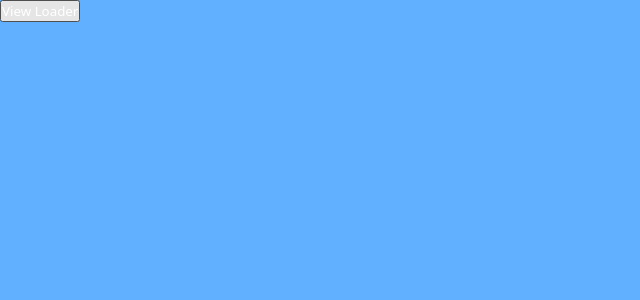
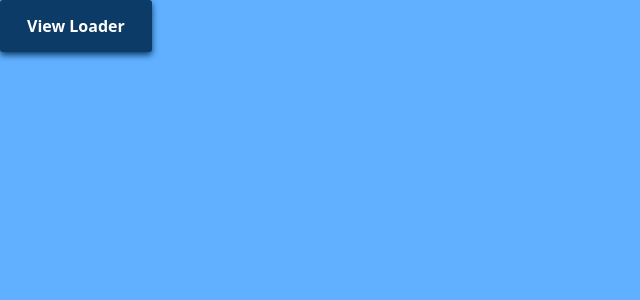
Before and after one commit to benbakle/MC2020, a React (Create React App) app in the folder Web.UI/wwwroot/: page / in a window 1280 px wide. Shown: the top 300 px of the page, without its empty margins (0-640 px from the left). Built offline with nearby package versions, Linux system fonts and the light colour scheme.

Commit message:
clean: organize files as library

```diff
--- a/Web.UI/wwwroot/src/App.js
+++ b/Web.UI/wwwroot/src/App.js
@@ -1,9 +1,10 @@
 import React, { lazy, Suspense } from 'react';
 import { BrowserRouter as Router, Route, Switch } from "react-router-dom";
-import Loading from './components/controls/Loading';
+import { Controls } from './components';
 import './app.scss';
 
-const Landing = lazy(() => import('./components/Landing'));
+const { Loading } = Controls;
+const Landing = lazy(() => import('./components/Pages/Landing'));
 
 const App = () => {
     return (
@@ -12,8 +13,8 @@ const App = () => {
                 <Router>
                     <Suspense fallback={<Loading />}>
                         <Switch>
-                            <Route  exact path='/loading'><Loading /></Route>
-                            <Route  exact path='/'><Landing /></Route>
+                            <Route exact path='/loading'><Loading /></Route>
+                            <Route exact path='/'><Landing /></Route>
                         </Switch>
                     </Suspense>
                 </Router>
--- a/Web.UI/wwwroot/src/components/Landing.js
+++ /dev/null
@@ -1,9 +0,0 @@
-import React from 'react';
-import { useHistory } from 'react-router-dom';
-
-const Landing = () => {
-    const history = useHistory();
-    return <button onClick={() => history.push('/loading')}>View Loader</button>;
-}
-
-export default Landing;
--- /dev/null
+++ b/Web.UI/wwwroot/src/components/Pages/Landing/index.js
@@ -0,0 +1,17 @@
+import React from 'react';
+import { useHistory } from 'react-router-dom';
+import { Controls } from '../..';
+
+const { Button } = Controls;
+
+const Landing = () => {
+    const history = useHistory();
+    return (
+        <Button
+            content="View Loader"
+            className="button primary"
+            onClick={() => history.push('/loading')} />
+    )
+}
+
+export default Landing;
--- /dev/null
+++ b/Web.UI/wwwroot/src/components/Pages/index.js
@@ -0,0 +1,5 @@
+import Landing from './Landing';
+
+export {
+    Landing
+}
--- /dev/null
+++ b/Web.UI/wwwroot/src/components/controls/Button/button.scss
@@ -0,0 +1,24 @@
+@import "../../../scss-variables/colors.scss";
+
+.button {
+    border: none;
+    background-color: transparent;
+    font-size: 1.6rem;
+    transition-duration: 0.3s;
+    cursor: pointer;
+
+    &.primary {
+        background-color: $blue;
+        color: $white;
+        border-radius: 0.3rem;
+        font-weight: 700;
+        padding: 1.5rem 2.7rem;
+
+        &:hover,
+        &:active,
+        &:focus {
+            background-color: $dark-blue;
+            box-shadow: 0px 3px 6px $dark-blue;
+        }
+    }
+}
--- /dev/null
+++ b/Web.UI/wwwroot/src/components/controls/Button/index.js
@@ -0,0 +1,23 @@
+import React from 'react';
+import './button.scss';
+
+const Button = (props) => {
+    const { content, ariaLabel, onClick, className } = props;
+
+    const buttonClasses = `button${className ? " " + className : ""}`;
+
+    const handleClick = () => {
+        onClick && onClick();
+    }
+
+    if (!content)
+        return <></>
+
+    return (
+        <button className={buttonClasses} aria-label={ariaLabel || content} onClick={handleClick} >
+            {content}
+        </button>
+    );
+}
+
+export default Button;
--- a/Web.UI/wwwroot/src/components/controls/Icons/index.js
+++ b/Web.UI/wwwroot/src/components/controls/Icons/index.js
@@ -2,8 +2,4 @@ import React from 'react';
 import { FontAwesomeIcon } from '@fortawesome/react-fontawesome'
 import { faSignOutAlt } from '@fortawesome/free-solid-svg-icons'
 
-const Logout = () => <FontAwesomeIcon icon={faSignOutAlt} />;
-
-export {
-    Logout
-};
+export const Logout = () => <FontAwesomeIcon icon={faSignOutAlt} />;
--- a/Web.UI/wwwroot/src/components/controls/Loading/loading.scss
+++ b/Web.UI/wwwroot/src/components/controls/Loading/loading.scss
@@ -1,4 +1,51 @@
-@import '../../../scss-variables/colors.scss';
+@import "../../../scss-variables/colors.scss";
+
+@keyframes loading {
+    0% {
+        background-color: lighten(#414f52, 50);
+    }
+    50% {
+        background-color: #414f52;
+    }
+    100% {
+        background-color: lighten(#414f52, 50);
+    }
+}
+
+.loading3 {
+    position: fixed;
+    top: 0;
+    left: 0;
+    width: 100vw;
+    height: 100vh;
+    background-color: lighten(#414f52, 50);
+    animation: loading 2.5s infinite;
+    opacity: 0.9;
+    z-index: 1000;
+}
+
+.loading2 {
+    position: fixed;
+    top: 50%;
+    left: 50%;
+    transform: translate(-50%, -50%);
+    z-index: 99;
+
+    img {
+        width: 250px;
+        animation: spin 5s infinite;
+        animation-timing-function: linear;
+    }
+}
+
+@keyframes spin {
+    0% {
+        transform: rotate(0deg);
+    }
+    100% {
+        transform: rotate(360deg);
+    }
+}
 
 .loading {
     display: flex;
--- /dev/null
+++ b/Web.UI/wwwroot/src/components/controls/index.js
@@ -0,0 +1,9 @@
+import Button from './Button';
+import * as Icons from './Icons';
+import Loading from './Loading';
+
+export {
+    Button,
+    Icons,
+    Loading
+}
--- /dev/null
+++ b/Web.UI/wwwroot/src/components/index.js
@@ -0,0 +1,7 @@
+import * as Controls from './Controls'
+import * as Pages from './Pages';
+
+export {
+    Controls,
+    Pages,
+}
--- a/Web.UI/wwwroot/src/services/history.js
+++ /dev/null
@@ -1,3 +0,0 @@
-import { createBrowserHistory } from 'history';
-
-export default createBrowserHistory();
```
Also changed, not shown: 1 other file (tests, documents, lock files or other folders).
